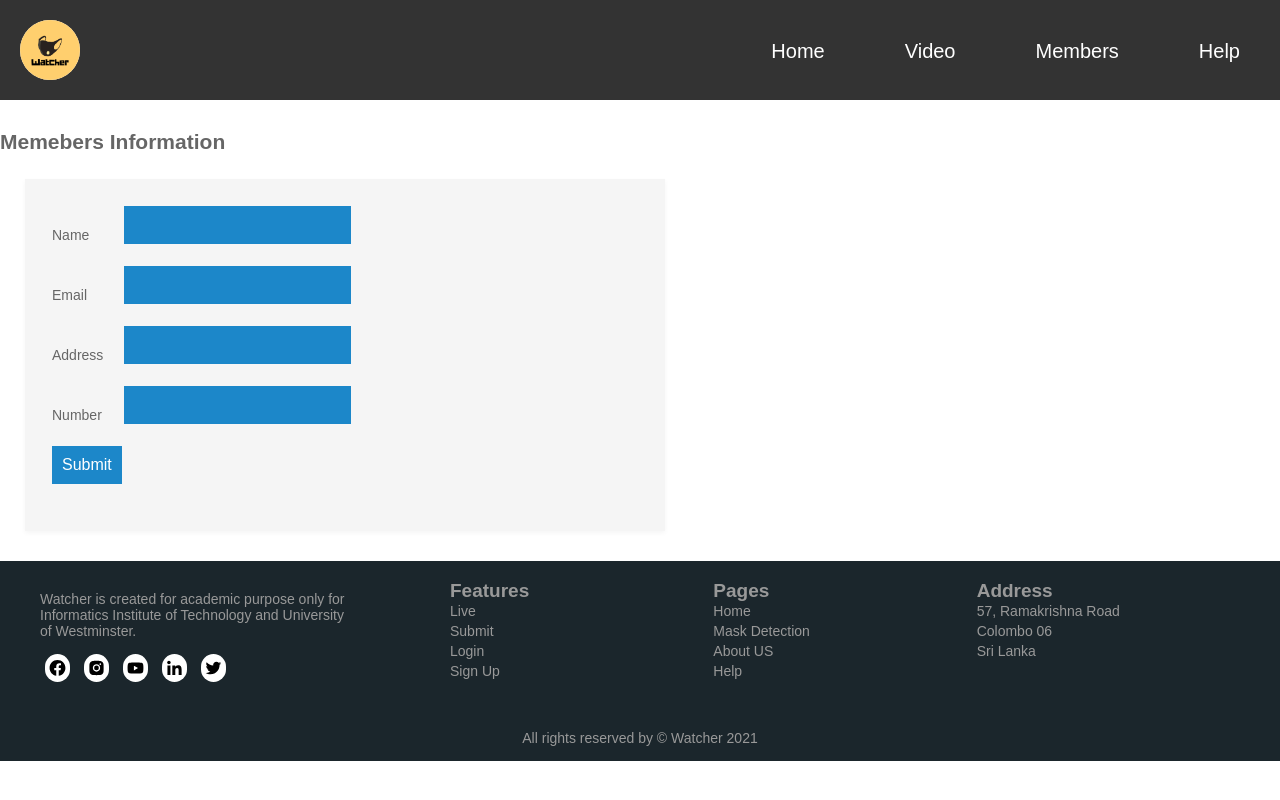
After one commit to Software-Development-Group-Project/Watcher, a Flask app: page /add in a window 1280 px wide. The commit adds this page. Run offline with Flask 2, Linux system fonts and the light colour scheme.

Commit message:
db implementation

```diff
--- /dev/null
+++ b/Pro/watcher/templates/add.html
@@ -0,0 +1,113 @@
+{% extends "layout.html" %} {% block content %}
+<h2>Memebers Information</h2>
+<form action="/savedetails" method="post">
+  <table>
+    <tr>
+      <td>Name</td>
+      <td><input type="text" name="name" /></td>
+    </tr>
+    <tr>
+      <td>Email</td>
+      <td><input type="email" name="email" /></td>
+    </tr>
+    <tr>
+      <td>Address</td>
+      <td><input type="text" name="address" /></td>
+    </tr>
+    <tr>
+      <td>Number</td>
+      <td><input type="text" name="number" /></td>
+    </tr>
+    <tr>
+      <td><input type="submit" value="Submit" /></td>
+    </tr>
+  </table>
+</form>
+<style>
+  html, body {
+  min-height: 100%;
+  padding: 0;
+  margin: 0;
+  font-family: Roboto, Arial, sans-serif;
+  font-size: 14px;
+  color: #666;
+  }
+  h1 {
+  margin: 0 0 20px;
+  font-weight: 400;
+  color: #1c87c9;
+  }
+  p {
+  margin: 0 0 5px;
+  }
+  .main-block {
+  display: flex;
+  flex-direction: column;
+  justify-content: center;
+  align-items: center;
+  align-self:center;
+  min-height: 100vh;
+  background: #1c87c9;
+  }
+  form {
+  padding: 25px;
+  margin: 25px;
+  align-items: center;
+  box-shadow: 0 2px 5px #f5f5f5;
+  background: #f5f5f5;
+  }
+  .fas {
+  margin: 25px 10px 0;
+  font-size: 72px;
+  color: #fff;
+  }
+  .fa-envelope {
+  transform: rotate(-20deg);
+  }
+  .fa-at , .fa-mail-bulk{
+  transform: rotate(10deg);
+  }
+  input, textarea {
+  width: calc(100% - 18px);
+  padding: 8px;
+  margin-bottom: 20px;
+  border: 1px solid #1c87c9;
+  outline: none;
+  }
+  input::placeholder {
+  color: #666;
+  }
+  input {
+  width: 100%;
+  padding: 10px;
+  border: none;
+  background: #1c87c9;
+  font-size: 16px;
+  font-weight: 400;
+  color: #fff;
+  }
+  input:hover {
+  background: #2371a0;
+  }
+  @media (min-width: 568px) {
+  .main-block {
+  flex-direction: row;
+  }
+  .left-part, form {
+  width: 50%;
+  }
+  .fa-envelope {
+  margin-top: 0;
+  margin-left: 20%;
+  }
+  .fa-at {
+  margin-top: -10%;
+  margin-left: 65%;
+  }
+  .fa-mail-bulk {
+  margin-top: 2%;
+  margin-left: 28%;
+  }
+  }
+</style>
+{% endblock content %}
--- /dev/null
+++ b/Pro/watcher/templates/delete_record.html
@@ -0,0 +1,5 @@
+{% extends "layout.html" %} {% block content %}
+<h3>{{msg}}</h3>
+<a href="/view">View List</a>
+
+{% endblock content %}
--- a/Pro/watcher/templates/layout.html
+++ b/Pro/watcher/templates/layout.html
@@ -63,8 +63,10 @@
     <ul class="navbar">
         <li style="float:left"><img alt="logo" class="logo" src="{{ url_for('static', filename='images/logo.png') }}"></li>
         <li class="navline"><a href="{{ url_for('help') }}">Help</a></li>
+        <li class="navline"><a href="{{ url_for('index') }}">Members</a></li>
         <li class="navline"><a href="{{ url_for('live') }}">Video</a></li>
         <li class="navline"><a href="{{ url_for('home') }}">Home</a></li>
+
 
     </ul>
 
--- /dev/null
+++ b/Pro/watcher/templates/success.html
@@ -0,0 +1,4 @@
+{% extends "layout.html" %} {% block content %}
+<h3>Hi Admin, {{msg}}</h3>
+<a href="/view">View Employees</a>
+{% endblock content %}
--- a/Pro/watcher/watcher.py
+++ b/Pro/watcher/watcher.py
@@ -1,5 +1,9 @@
 from flask import Flask, render_template, url_for, Response
 from camera import Camera
+import sqlite3
+from flask import *
+
+
 
 app = Flask(__name__)
 
@@ -19,6 +23,62 @@ def help():
 def live():
     return render_template('live.html')
 
+@app.route("/member")
+def index():
+    return render_template("index.html");
+
+@app.route("/add")
+def add():
+    return render_template("add.html")
+
+@app.route("/savedetails",methods = ["POST","GET"])
+def saveDetails():
+    msg = "msg"
+    if request.method == "POST":
+        try:
+            name = request.form["name"]
+            email = request.form["email"]
+            address = request.form["address"]
+            number = request.form["number"]
+            with sqlite3.connect("members.db") as con:
+                cur = con.cursor()
+                cur.execute("INSERT into Members (name, email, address, number) values (?,?,?,?)",(name,email,address,number))
+                con.commit()
+                msg = "Memeber successfully Added"
+        except:
+            con.rollback()
+            msg = "We can not add the employee to the list"
+        finally:
+            return render_template("success.html",msg = msg)
+            con.close()
+
+@app.route("/view")
+def view():
+    con = sqlite3.connect("members.db")
+    con.row_factory = sqlite3.Row
+    cur = con.cursor()
+    cur.execute("select * from Members")
+    rows = cur.fetchall()
+    return render_template("view.html",rows=rows)
+
+@app.route("/delete")
+def delete():
+    return render_template("delete.html")
+
+@app.route("/deleterecord",methods = ["POST"])
+def deleterecord():
+    id = request.form["id"]
+    with sqlite3.connect("members.db") as con:
+        try:
+            cur = con.cursor()
+            cur.execute("delete from Members where id = ?",id)
+            msg = "record successfully deleted"
+        except:
+            msg = "can't be deleted"
+        finally:
+            return render_template("delete_record.html",msg = msg)
+
+
 
 def gen(camera):
     while True:
```
Also changed, not shown: Pro/requirements.txt (added, +9 -0 lines), Pro/watcher/db.py (added, +10 -0 lines), Pro/watcher/templates/delete.html (added, +96 -0 lines), Pro/watcher/templates/index.html (added, +90 -0 lines), Pro/watcher/templates/view.html (added, +43 -0 lines), Pro/watcher/tests/test.py (added, +6 -0 lines), Pro/.travis.yml (added), Pro/watcher/members.db (added), 1 other file.
